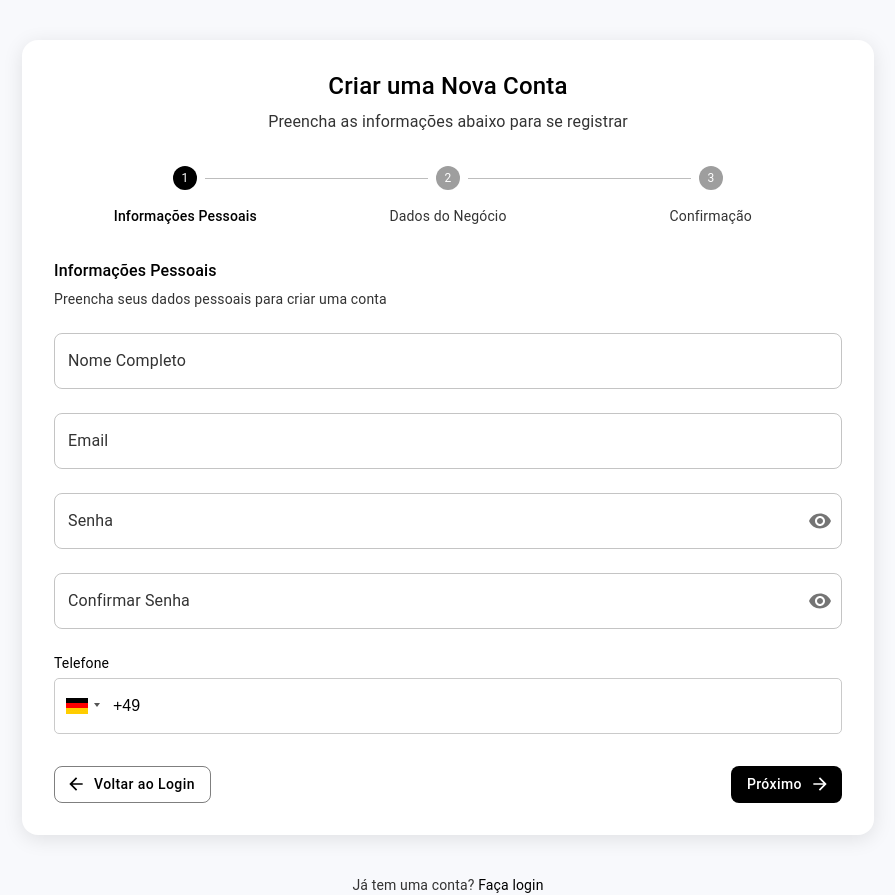
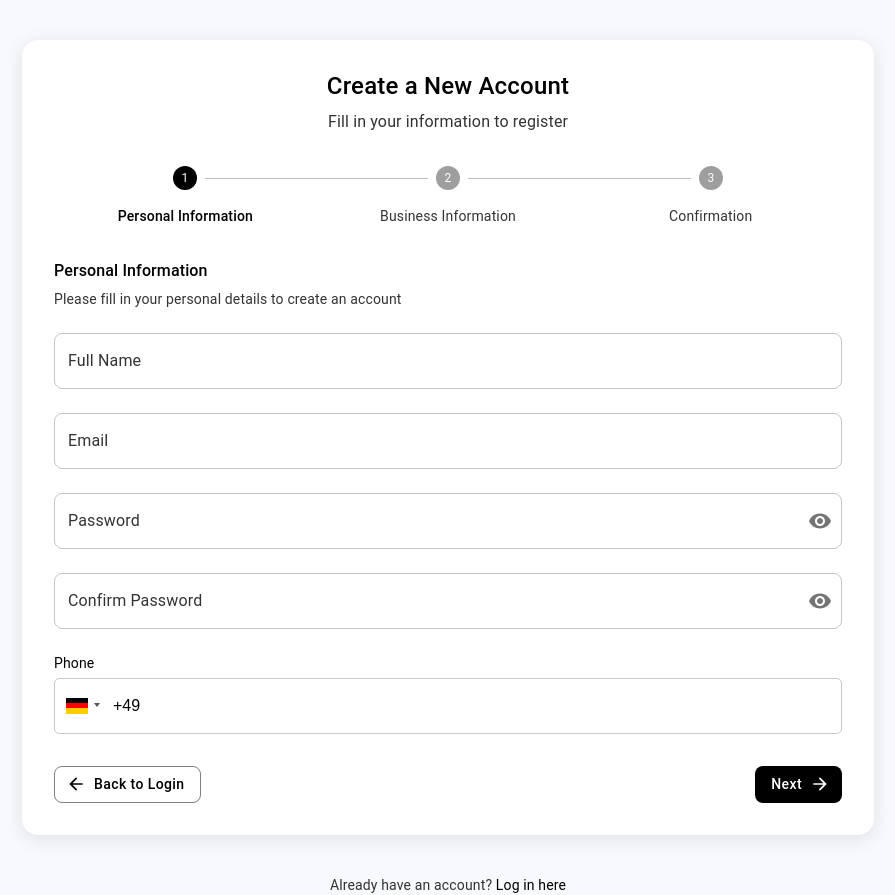
Before and after one commit to gianmateus/estrateoapp, a React (Create React App) app in the folder frontend/: page /cadastro in a window 1280 px wide. Shown: the whole page, without its empty margins (192-1087 px from the left). Built offline with nearby package versions, Linux system fonts and the light colour scheme.

Commit message:
i18n: corrects register page to properly use i18n keys and sets English as default language

```diff
--- a/frontend/src/components/register/StepConfirmation.tsx
+++ b/frontend/src/components/register/StepConfirmation.tsx
@@ -39,10 +39,10 @@ const StepConfirmation: React.FC = () => {
     <Grid container spacing={3}>
       <Grid item xs={12}>
         <Typography variant="h6" gutterBottom>
-          {t('Confirmação')}
+          {t('confirmation')}
         </Typography>
         <Typography variant="body2" color="textSecondary" gutterBottom>
-          {t('Revise suas informações antes de criar a conta')}
+          {t('reviewInformation')}
         </Typography>
       </Grid>
 
@@ -50,14 +50,14 @@ const StepConfirmation: React.FC = () => {
       <Grid item xs={12}>
         <Paper elevation={0} variant="outlined" sx={{ p: 3 }}>
           <Typography variant="subtitle1" fontWeight="bold" gutterBottom>
-            {t('Informações Pessoais')}
+            {t('personalInformation')}
           </Typography>
           <Divider sx={{ my: 2 }} />
 
           <Grid container spacing={2}>
             <Grid item xs={12} sm={4}>
               <Typography variant="body2" color="textSecondary">
-                {t('Nome Completo')}
+                {t('fullName')}
               </Typography>
             </Grid>
             <Grid item xs={12} sm={8}>
@@ -68,7 +68,7 @@ const StepConfirmation: React.FC = () => {
 
             <Grid item xs={12} sm={4}>
               <Typography variant="body2" color="textSecondary">
-                {t('Email')}
+                {t('email')}
               </Typography>
             </Grid>
             <Grid item xs={12} sm={8}>
@@ -79,7 +79,7 @@ const StepConfirmation: React.FC = () => {
 
             <Grid item xs={12} sm={4}>
               <Typography variant="body2" color="textSecondary">
-                {t('Telefone')}
+                {t('phone')}
               </Typography>
             </Grid>
             <Grid item xs={12} sm={8}>
@@ -95,14 +95,14 @@ const StepConfirmation: React.FC = () => {
       <Grid item xs={12}>
         <Paper elevation={0} variant="outlined" sx={{ p: 3 }}>
           <Typography variant="subtitle1" fontWeight="bold" gutterBottom>
-            {t('Dados do Negócio')}
+            {t('businessInformation')}
           </Typography>
           <Divider sx={{ my: 2 }} />
 
           <Grid container spacing={2}>
             <Grid item xs={12} sm={4}>
               <Typography variant="body2" color="textSecondary">
-                {t('Nome do Negócio')}
+                {t('businessName')}
               </Typography>
             </Grid>
             <Grid item xs={12} sm={8}>
@@ -113,7 +113,7 @@ const StepConfirmation: React.FC = () => {
 
             <Grid item xs={12} sm={4}>
               <Typography variant="body2" color="textSecondary">
-                {t('ID do Negócio')}
+                {t('businessId')}
               </Typography>
             </Grid>
             <Grid item xs={12} sm={8}>
@@ -124,7 +124,7 @@ const StepConfirmation: React.FC = () => {
 
             <Grid item xs={12} sm={4}>
               <Typography variant="body2" color="textSecondary">
-                {t('Tipo de Negócio')}
+                {t('businessType')}
               </Typography>
             </Grid>
             <Grid item xs={12} sm={8}>
@@ -135,7 +135,7 @@ const StepConfirmation: React.FC = () => {
 
             <Grid item xs={12} sm={4}>
               <Typography variant="body2" color="textSecondary">
-                {t('Endereço do Negócio')}
+                {t('businessAddress')}
               </Typography>
             </Grid>
             <Grid item xs={12} sm={8}>
@@ -151,7 +151,7 @@ const StepConfirmation: React.FC = () => {
       <Grid item xs={12}>
         <Box sx={{ mt: 2 }}>
           <Typography variant="body2" color="textSecondary">
-            {t('Ao clicar em "Create Account", você concorda com os nossos Termos de Serviço e Política de Privacidade.')}
+            {t('termsConditionsAgreement')}
           </Typography>
         </Box>
       </Grid>
--- a/frontend/src/components/register/StepPersonalInfo.tsx
+++ b/frontend/src/components/register/StepPersonalInfo.tsx
@@ -43,10 +43,10 @@ const StepPersonalInfo: React.FC = () => {
     <Grid container spacing={3}>
       <Grid item xs={12}>
         <Typography variant="h6" gutterBottom>
-          {t('Informações Pessoais')}
+          {t('personalInformation')}
         </Typography>
         <Typography variant="body2" color="textSecondary">
-          {t('Preencha seus dados pessoais para criar uma conta')}
+          {t('fillPersonalData')}
         </Typography>
       </Grid>
 
@@ -54,10 +54,10 @@ const StepPersonalInfo: React.FC = () => {
       <Grid item xs={12}>
         <TextField
           fullWidth
-          label={t('Nome Completo')}
+          label={t('fullName')}
           variant="outlined"
           {...register('fullName', {
-            required: t('Nome completo é obrigatório') as string
+            required: t('fullNameRequired') as string
           })}
           error={!!errors.fullName}
           helperText={errors.fullName?.message}
@@ -68,14 +68,14 @@ const StepPersonalInfo: React.FC = () => {
       <Grid item xs={12}>
         <TextField
           fullWidth
-          label={t('Email')}
+          label={t('email')}
           variant="outlined"
           type="email"
           {...register('email', {
-            required: t('Email é obrigatório') as string,
+            required: t('emailRequired') as string,
             pattern: {
               value: /^[A-Z0-9._%+-]+@[A-Z0-9.-]+\.[A-Z]{2,}$/i,
-              message: t('Formato de email inválido') as string
+              message: t('invalidEmailFormat') as string
             }
           })}
           error={!!errors.email}
@@ -87,14 +87,14 @@ const StepPersonalInfo: React.FC = () => {
       <Grid item xs={12}>
         <TextField
           fullWidth
-          label={t('Senha')}
+          label={t('password')}
           variant="outlined"
           type={showPassword ? 'text' : 'password'}
           {...register('password', {
-            required: t('Senha é obrigatória') as string,
+            required: t('passwordRequired') as string,
             minLength: {
               value: 6,
-              message: t('A senha deve ter pelo menos 6 caracteres') as string
+              message: t('passwordMinLength') as string
             }
           })}
           error={!!errors.password}
@@ -119,13 +119,13 @@ const StepPersonalInfo: React.FC = () => {
       <Grid item xs={12}>
         <TextField
           fullWidth
-          label={t('Confirmar Senha')}
+          label={t('confirmPassword')}
           variant="outlined"
           type={showConfirmPassword ? 'text' : 'password'}
           {...register('confirmPassword', {
-            required: t('Confirmação de senha é obrigatória') as string,
+            required: t('confirmPasswordRequired') as string,
             validate: value =>
-              value === password || (t('As senhas não conferem') as string)
+              value === password || (t('passwordsDoNotMatch') as string)
           })}
           error={!!errors.confirmPassword}
           helperText={errors.confirmPassword?.message}
@@ -148,7 +148,7 @@ const StepPersonalInfo: React.FC = () => {
       {/* Telefone com react-phone-input-2 */}
       <Grid item xs={12}>
         <Typography variant="body2" gutterBottom>
-          {t('Telefone')}
+          {t('phone')}
         </Typography>
         <PhoneInput
           country={'de'} // Alemanha como padrão
--- a/frontend/src/i18n.ts
+++ b/frontend/src/i18n.ts
@@ -36,6 +36,7 @@ i18n
   .init({
     resources,
     fallbackLng: 'en',
+    lng: 'en', // Definir inglês como idioma padrão
     debug: process.env.NODE_ENV === 'development',
 
     interpolation: {
--- a/frontend/src/locales/en/translation.json
+++ b/frontend/src/locales/en/translation.json
@@ -89,5 +89,46 @@
   "geradoHoje": "Generated Today",
   "sugestao1": "Your potato stock is below minimum, consider restocking",
   "sugestao2": "Sales tend to increase 20% on weekends, prepare your stock",
-  "sugestao3": "Your supplier expenses increased by 15% this month"
+  "sugestao3": "Your supplier expenses increased by 15% this month",
+
+  "Criar uma Nova Conta": "Create a New Account",
+  "createNewAccount": "Create a New Account",
+  "fillInformation": "Fill in your information to register",
+  "personalInformation": "Personal Information",
+  "fillPersonalData": "Please fill in your personal details to create an account",
+  "fullName": "Full Name",
+  "fullNameRequired": "Full name is required",
+  "email": "Email",
+  "emailRequired": "Email is required",
+  "invalidEmailFormat": "Invalid email format",
+  "password": "Password",
+  "passwordRequired": "Password is required",
+  "passwordMinLength": "Password must be at least 6 characters long",
+  "confirmPassword": "Confirm Password",
+  "confirmPasswordRequired": "Password confirmation is required",
+  "passwordsDoNotMatch": "Passwords do not match",
+  "phone": "Phone",
+  "businessInformation": "Business Information",
+  "businessName": "Business Name",
+  "businessNameRequired": "Business name is required",
+  "businessId": "Business ID",
+  "businessIdRequired": "Business ID is required",
+  "businessAddress": "Business Address",
+  "businessAddressRequired": "Business address is required",
+  "businessType": "Business Type",
+  "businessTypeRequired": "Business type is required",
+  "confirmation": "Confirmation",
+  "reviewInformation": "Review your information before creating your account",
+  "termsConditionsAgreement": "By clicking \"Create Account\", you agree to our Terms of Service and Privacy Policy.",
+  "accountCreatedSuccess": "Account created successfully!",
+  "loginToStart": "You can now log in and start using the system.",
+  "goToLogin": "Go to Login",
+  "backToLogin": "Back to Login",
+  "back": "Back",
+  "next": "Next",
+  "createAccount": "Create Account",
+  "alreadyHaveAccount": "Already have an account?",
+  "loginHere": "Log in here",
+  "registerError": "Error creating account. Please try again.",
+  "unknownStep": "Unknown step"
 }
--- a/frontend/src/pages/Cadastro.tsx
+++ b/frontend/src/pages/Cadastro.tsx
@@ -44,9 +44,9 @@ interface RegisterFormData {
 
 // Define as etapas do cadastro
 const steps = [
-  'Informações Pessoais',
-  'Dados do Negócio',
-  'Confirmação'
+  'personalInformation',
+  'businessInformation',
+  'confirmation'
 ];
 
 const Cadastro: React.FC = () => {
@@ -153,9 +153,9 @@ const Cadastro: React.FC = () => {
 
       // Tratamento de erro
       if (axios.isAxiosError(error) && error.response) {
-        setErrorMessage(error.response.data.message || t('Erro ao criar conta. Tente novamente.'));
+        setErrorMessage(error.response.data.message || t('registerError'));
       } else {
-        setErrorMessage(t('Erro ao criar conta. Tente novamente.'));
+        setErrorMessage(t('registerError'));
       }
     } finally {
       setIsSubmitting(false);
@@ -172,7 +172,7 @@ const Cadastro: React.FC = () => {
       case 2:
         return <StepConfirmation />;
       default:
-        return 'Etapa desconhecida';
+        return t('unknownStep');
     }
   };
 
@@ -190,10 +190,10 @@ const Cadastro: React.FC = () => {
       >
         <Box sx={{ mb: 4, textAlign: 'center' }}>
           <Typography variant="h4" component="h1" gutterBottom>
-            {t('Criar uma Nova Conta')}
+            {t('createNewAccount')}
           </Typography>
           <Typography variant="body1" color="textSecondary">
-            {t('Preencha as informações abaixo para se registrar')}
+            {t('fillInformation')}
           </Typography>
         </Box>
 
@@ -216,10 +216,10 @@ const Cadastro: React.FC = () => {
           <Box sx={{ textAlign: 'center', py: 3 }}>
             <CheckIcon sx={{ fontSize: 60, color: 'success.main', mb: 2 }} />
             <Typography variant="h5" gutterBottom>
-              {t('Conta criada com sucesso!')}
+              {t('accountCreatedSuccess')}
             </Typography>
             <Typography variant="body1" color="textSecondary" paragraph>
-              {t('Você já pode fazer login e começar a usar o sistema.')}
+              {t('loginToStart')}
             </Typography>
             <Box sx={{ mt: 3 }}>
               <Button
@@ -228,7 +228,7 @@ const Cadastro: React.FC = () => {
                 to="/login"
                 size="large"
               >
-                {t('Ir para Login')}
+                {t('goToLogin')}
               </Button>
             </Box>
           </Box>
@@ -256,7 +256,7 @@ const Cadastro: React.FC = () => {
                   startIcon={<ArrowBackIcon />}
                   disabled={isSubmitting}
                 >
-                  {activeStep === 0 ? t('Voltar ao Login') : t('Voltar')}
+                  {activeStep === 0 ? t('backToLogin') : t('back')}
                 </Button>
 
                 <Button
@@ -266,7 +266,7 @@ const Cadastro: React.FC = () => {
                   endIcon={activeStep === steps.length - 1 ? <CheckIcon /> : <ArrowForwardIcon />}
                   disabled={isSubmitting}
                 >
-                  {activeStep === steps.length - 1 ? t('Create Account') : t('Próximo')}
+                  {activeStep === steps.length - 1 ? t('createAccount') : t('next')}
                 </Button>
               </Box>
             </form>
@@ -278,9 +278,9 @@ const Cadastro: React.FC = () => {
       {activeStep !== steps.length && (
         <Box sx={{ textAlign: 'center', mb: 5 }}>
           <Typography variant="body2" color="textSecondary">
-            {t('Já tem uma conta?')}{' '}
+            {t('alreadyHaveAccount')}{' '}
             <Link to="/login" style={{ textDecoration: 'none', color: theme.palette.primary.main }}>
-              {t('Faça login')}
+              {t('loginHere')}
             </Link>
           </Typography>
         </Box>
```
